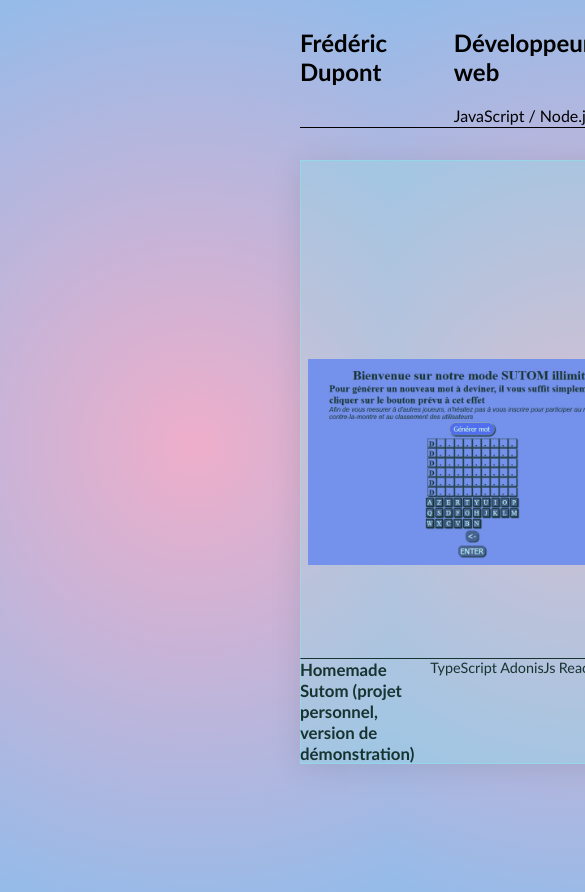
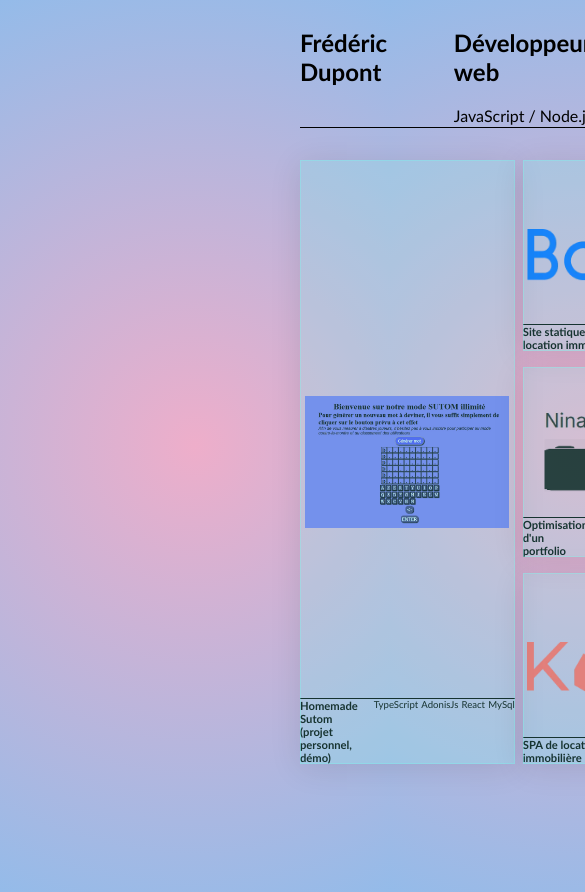
Before and after one commit to fx719/portfolio-public, a React (Vite) app: page / in a window 390 px wide. Shown: the top 892 px of the page, 585 px wide, since content can reach past the window. Built offline with nearby package versions, Linux system fonts and the light colour scheme.

Commit message:
responsive(pages): add responsive style to Home page until 1365px screen width

```diff
--- a/src/components/Footer/Footer.css
+++ /dev/null
@@ -1,3 +0,0 @@
-footer {
-    height: 120px;
-}
--- a/src/components/Footer/index.jsx
+++ /dev/null
@@ -1,9 +0,0 @@
-import './Footer.css'
-
-export default function Footer() {
-    return (
-        <footer>
-
-        </footer>
-    )
-}
--- a/src/components/Layout/Layout.css
+++ b/src/components/Layout/Layout.css
@@ -1,4 +1,4 @@
 main {
-    height: calc(100vh - 240px);
+    height: calc(100vh - 120px);
     margin-top: 2rem;
 }
--- a/src/components/Layout/index.jsx
+++ b/src/components/Layout/index.jsx
@@ -1,7 +1,6 @@
 import './Layout.css'
 import { Outlet } from 'react-router-dom'
 import Header from '../Header'
-import Footer from '../Footer'
 
 export default function Layout() {
     return (
@@ -10,7 +9,6 @@ export default function Layout() {
             <main>
                 <Outlet />
             </main>
-            <Footer />
         </div>
     )
 }
--- a/src/components/ProjectCard/ProjectCard.css
+++ b/src/components/ProjectCard/ProjectCard.css
@@ -51,5 +51,4 @@
     justify-content: space-between;
     border-top: 1px solid black;
     width: 100%;
-    margin-top: 0.5rem;
 }
--- a/src/pages/Home/Home.css
+++ b/src/pages/Home/Home.css
@@ -49,3 +49,19 @@
         height: 50%;
     }
 }
+
+
+@media (max-width:1756px) {
+    .projectCard {
+        font-size: 0.8rem;
+    }
+}
+
+
+@media (max-width:1645px) {
+    .projectCard {
+        font-size: 0.6rem;
+    }
+}
+
+@media (max-width:1365px) {}
--- a/src/pages/Home/index.jsx
+++ b/src/pages/Home/index.jsx
@@ -12,11 +12,11 @@ export default function Home() {
     return (
         <div className="projectsGallery">
             <div className="side_projects">
-                <ProjectCard projectName="Homemade Sutom (projet personnel, version de démonstration)" backgroundImgUrl={logoHomemadeSutom} projectStack={stacks.homemadeSutom} />
+                <ProjectCard projectName="Homemade Sutom (projet personnel, démo)" backgroundImgUrl={logoHomemadeSutom} projectStack={stacks.homemadeSutom} />
             </div>
             <div className="gh_pages_oc_projects">
                 <ProjectCard projectUrl="https://fx719.github.io/booki/" projectName="Site statique de location immobilière" backgroundImgUrl={bookiLogo} projectStack={stacks.booki} />
-                <ProjectCard projectUrl="https://fx719.github.io/Nina-Carducci-Dev-master/" projectName="Optimisation portfolio de photographe" backgroundImgUrl={carducciLogo} projectStack={stacks.ninaCarducci} />
+                <ProjectCard projectUrl="https://fx719.github.io/Nina-Carducci-Dev-master/" projectName="Optimisation d'un portfolio" backgroundImgUrl={carducciLogo} projectStack={stacks.ninaCarducci} />
                 <ProjectCard projectUrl="https://github.com/fx719/kasa" projectName="SPA de location immobilière" backgroundImgUrl={kasaLogo} projectStack={stacks.kasa} />
             </div>
             <div className="gh_code_oc_only">
```
Also changed, not shown: src/pages/Bio/Bio.css (deleted), src/pages/Bio/index.jsx (deleted).
